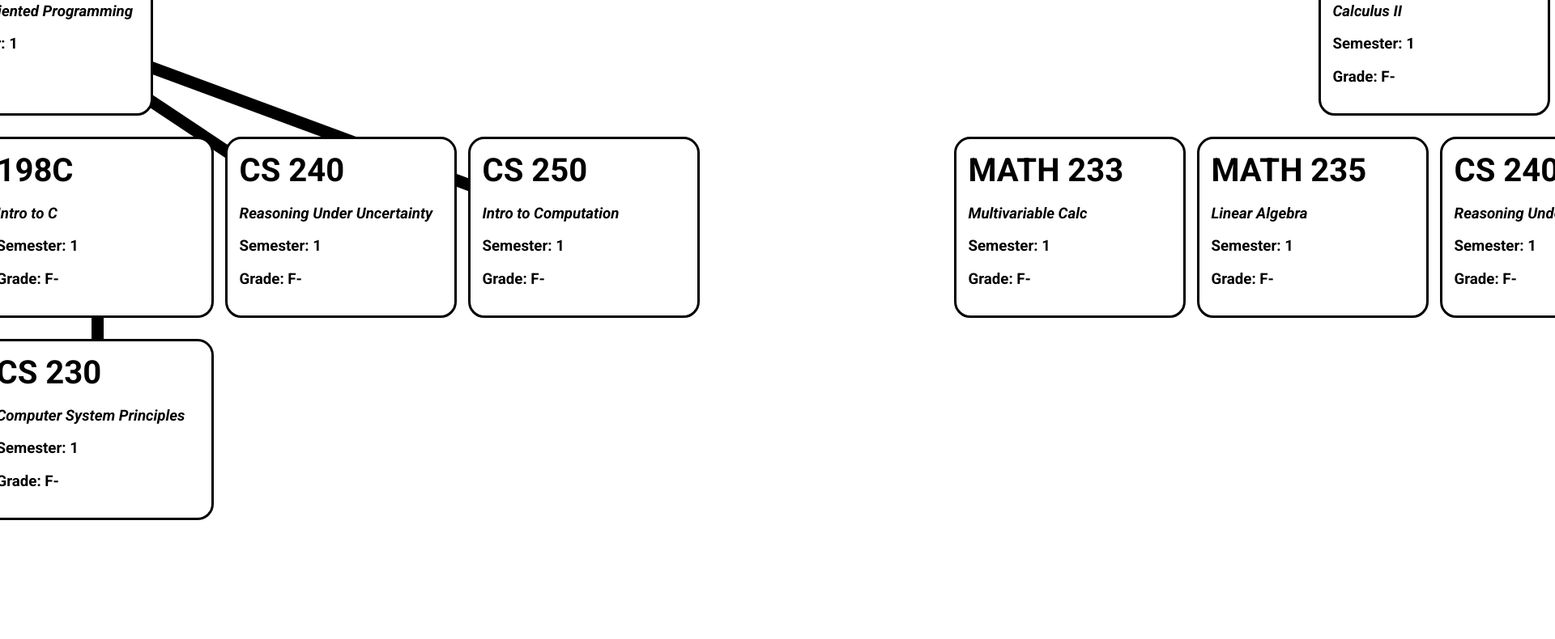
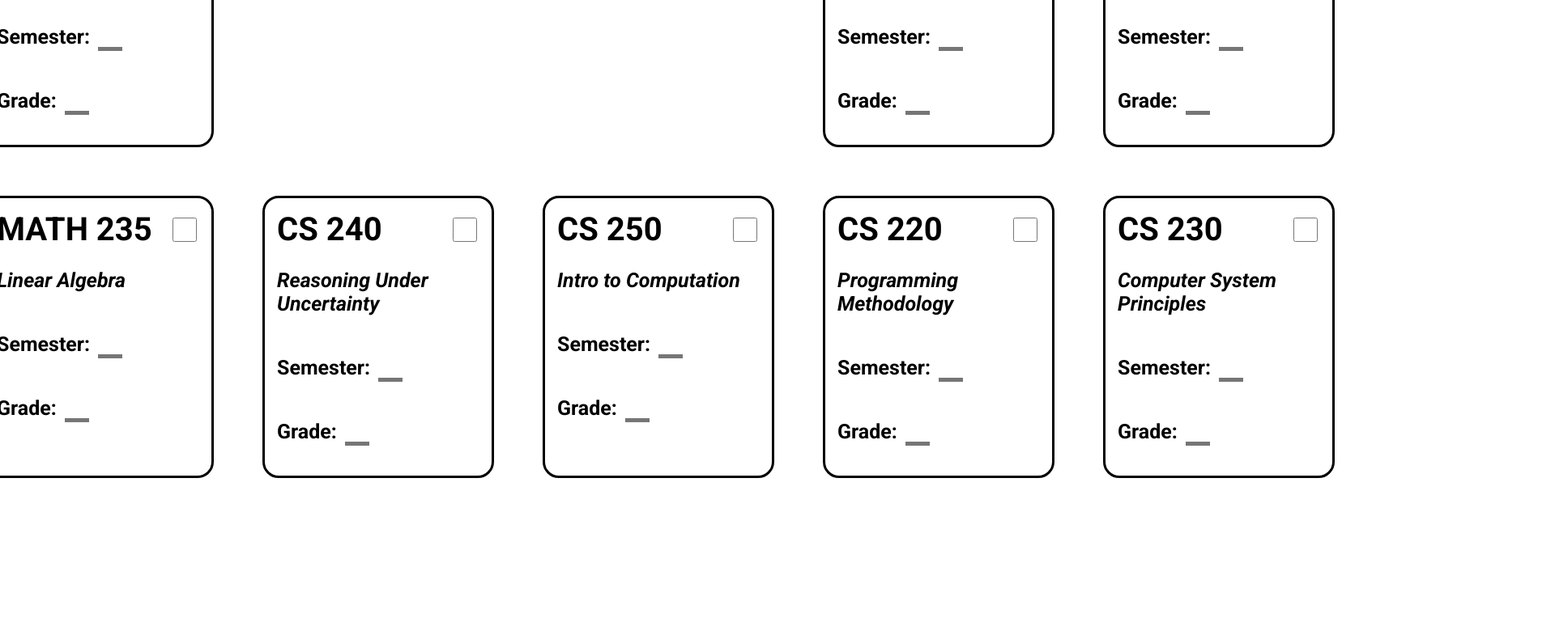
Before and after one commit to jc-cole/CICS-tracking-form, a plain HTML site: page index.html in a window 1280 px wide. Shown: the part 577-1367 px from the top of the page at 81% size, 1920 px wide, since content can reach past the window. After the commit the page ends 1168 px from the top, so only its background shows below. Drawn offline with nearby package versions, Linux system fonts and the light colour scheme.

Commit message:
make css grid display

```diff
--- a/dom-elements/CourseCard.js
+++ b/dom-elements/CourseCard.js
@@ -7,14 +7,32 @@ export class CourseCard {
 
     makeDomElement() {
         // Create the main div
-        this.element = document.createElement("div")
+        this.element = document.createElement("div");
         this.element.className = "course-card";
 
-        // Create and append course identifier
+        // Create and append course identifier and checkbox
+        const container = document.createElement("div");
+        container.style.display = "flex";
+        container.style.justifyContent = "space-between";
+        container.style.alignItems = "center"
+
         const identifier = document.createElement("h2");
         identifier.className = "course-identifier";
         identifier.textContent = this.courseNode.courseIdentifier;
-        this.element.appendChild(identifier);
+        container.appendChild(identifier);
+
+        const checkbox = document.createElement("input");
+        checkbox.type = "checkbox";
+        checkbox.className = "course-completed-checkbox";
+        checkbox.addEventListener("change", (event) => {
+            if (event.target.checked) {
+                this.element.style.borderColor = "lightgreen";
+            } else {
+                this.element.style.borderColor = ""; // Reset to default
+            }
+        });
+        container.appendChild(checkbox);
+        this.element.appendChild(container);
 
         // Create and append course name
         const name = document.createElement("h3");
@@ -22,17 +40,41 @@ export class CourseCard {
         name.textContent = this.courseNode.courseTitle;
         this.element.appendChild(name);
 
-        // Create and append semester label
-        const semester = document.createElement("h3");
-        semester.className = "semester-label";
-        semester.textContent = `Semester: ${this.courseNode.semester || 'N/A'}`;
-        this.element.appendChild(semester);
+        // Create and append semester label with input field
+        const semesterContainer = document.createElement("div");
+        semesterContainer.style.display = "flex";
+        semesterContainer.style.alignItems = "center";
 
-        // Create and append grade
-        const grade = document.createElement("h3");
-        grade.className = "grade";
-        grade.textContent = `Grade: ${this.courseNode.grade || 'N/A'}`;
-        this.element.appendChild(grade);
+        const semesterLabel = document.createElement("h3");
+        semesterLabel.className = "semester-label";
+        semesterLabel.textContent = "Semester: ";
+        semesterContainer.appendChild(semesterLabel);
+
+        const semesterInput = document.createElement("input");
+        semesterInput.type = "text";
+        semesterInput.value = this.courseNode.semester || '';
+        semesterInput.style.marginLeft = "10px";
+        semesterContainer.appendChild(semesterInput);
+
+        this.element.appendChild(semesterContainer);
+
+        // Create and append grade with input field
+        const gradeContainer = document.createElement("div");
+        gradeContainer.style.display = "flex";
+        gradeContainer.style.alignItems = "center";
+
+        const gradeLabel = document.createElement("h3");
+        gradeLabel.className = "grade";
+        gradeLabel.textContent = "Grade: ";
+        gradeContainer.appendChild(gradeLabel);
+
+        const gradeInput = document.createElement("input");
+        gradeInput.type = "text";
+        gradeInput.value = this.courseNode.grade || '';
+        gradeInput.style.marginLeft = "10px";
+        gradeContainer.appendChild(gradeInput);
+
+        this.element.appendChild(gradeContainer);
 
         return this.element;
     }
--- a/index.html
+++ b/index.html
@@ -3,13 +3,16 @@
 <head>
     <meta charset="UTF-8">
     <meta name="viewport" content="width=device-width, initial-scale=1.0">
-    <title>Document</title>
+    <title>CICS BS Tracking Form</title>
     <link rel="stylesheet" href="styles.css">
     <link rel="preconnect" href="https://fonts.googleapis.com">
     <link rel="preconnect" href="https://fonts.gstatic.com" crossorigin>
     <link href="https://fonts.googleapis.com/css2?family=Roboto:ital,wght@0,100..900;1,100..900&display=swap" rel="stylesheet">
 </head>
 <body>
+    <div id="grid-container">
+
+    </div>
     <script src="main.js" type="module"></script>
     <script src="https://d3js.org/d3.v7.min.js"></script>
 </body>
--- a/main.js
+++ b/main.js
@@ -7,19 +7,19 @@ import { D3TreeMaker } from "./d3/d3TreeMaker.js";
 let csCourseTree = new CourseTree()
 
 let csCourseObjects = {
-    "000": new CourseNode("CS 000", "Placeholder Course", "1", "F-", false, []),
-    "110": new CourseNode("CICS 110", "Foundations of Programming", "1", "F-", false, []),
-    "160": new CourseNode("CICS 160", "Object Oriented Programming", "1", "F-", false, []),
-    "198": new CourseNode("198C", "Intro to C", "1", "F-", false, []),
-    "210": new CourseNode("CICS 210", "Data Structures", "1", "F-", false, []),
-    "220": new CourseNode("CS 220", "Programming Methodology", "1", "F-", false, []),
-    "230": new CourseNode("CS 230", "Computer System Principles", "1", "F-", false, []),
-    "240": new CourseNode("CS 240", "Reasoning Under Uncertainty", "1", "F-", false, []),
-    "250": new CourseNode("CS 250", "Intro to Computation", "1", "F-", false, []),
-    "131": new CourseNode("MATH 131", "Calculus I", "1", "F-", false, []),
-    "132": new CourseNode("MATH 132", "Calculus II", "1", "F-", false, []),
-    "233": new CourseNode("MATH 233", "Multivariable Calc", "1", "F-", false, []),
-    "235": new CourseNode("MATH 235", "Linear Algebra", "1", "F-", false, []),
+    "000": new CourseNode("CS 000", "Placeholder Course", "", "", false, []),
+    "110": new CourseNode("CICS 110", "Foundations of Programming", "", "", false, []),
+    "160": new CourseNode("CICS 160", "Object Oriented Programming", "", "", false, []),
+    "198": new CourseNode("198C", "Intro to C", "", "", false, []),
+    "210": new CourseNode("CICS 210", "Data Structures", "", "", false, []),
+    "220": new CourseNode("CS 220", "Programming Methodology", "", "", false, []),
+    "230": new CourseNode("CS 230", "Computer System Principles", "", "", false, []),
+    "240": new CourseNode("CS 240", "Reasoning Under Uncertainty", "", "", false, []),
+    "250": new CourseNode("CS 250", "Intro to Computation", "", "", false, []),
+    "131": new CourseNode("MATH 131", "Calculus I", "", "", false, []),
+    "132": new CourseNode("MATH 132", "Calculus II", "", "", false, []),
+    "233": new CourseNode("MATH 233", "Multivariable Calc", "", "", false, []),
+    "235": new CourseNode("MATH 235", "Linear Algebra", "", "", false, []),
 }
 
 csCourseObjects["000"].addChild(csCourseObjects["110"])
@@ -39,18 +39,54 @@ csCourseObjects["132"].addChild(csCourseObjects["235"])
 csCourseObjects["132"].addChild(csCourseObjects["240"])
 csCourseObjects["132"].addChild(csCourseObjects["250"])
 
-let exampleCourseCards = [
-    new CourseCard(csCourseObjects["110"]),
-    new CourseCard(csCourseObjects["160"]),
-    new CourseCard(csCourseObjects["210"]),
-    new CourseCard(csCourseObjects["220"]),
-    new CourseCard(csCourseObjects["230"]),
-]
+const gridContainer = document.querySelector("#grid-container")
+
+function grid(num, row, col) {
+    let card = new CourseCard(csCourseObjects[num])
+    card.makeDomElement()
+    card.element.style.gridRow = row.toString()
+    card.element.style.gridColumn = col.toString()
+    gridContainer.appendChild(card.element)
+}
+
+
+
+function addRowSpan(row, startColumn, endColumn, color, marginLeft, marginRight) {
+    const spanDiv = document.createElement('div');
+    spanDiv.style.backgroundColor = 'black';
+    spanDiv.style.gridRow = row;
+    spanDiv.style.gridColumn = `${startColumn} / ${endColumn + 1}`;
+    spanDiv.style.height = '100%';
+    spanDiv.style.backgroundColor = color || "black"
+    spanDiv.style.marginLeft = marginLeft || "60px"
+    spanDiv.style.marginRight = marginRight || "60px"
+
+    gridContainer.appendChild(spanDiv);
+}
+
+addRowSpan(4, 1, 4,)
+addRowSpan(4, 5, 6,)
+addRowSpan(2, 4, 6,)
+addRowSpan(2, 2, 2,)
+
+
+
+grid("131", 1, 2)
+grid("132", 3, 2)
+grid("110", 1, 4)
+grid("160", 1, 5)
+grid("210", 3, 5)
+grid("198", 3, 6)
+grid("233", 5, 1)
+grid("235", 5, 2)
+grid("240", 5, 3)
+grid("250", 5, 4)
+grid("220", 5, 5)
+grid("230", 5, 6)
+
+gridContainer.appendChild(makeLine())
+
 
 
 
 csCourseTree.rootNode = csCourseObjects["000"]
-
-let treeMaker = new D3TreeMaker(csCourseTree)
-
-document.querySelector("body").appendChild(treeMaker.makeTree())
--- a/styles.css
+++ b/styles.css
@@ -1,6 +1,12 @@
 body {
     display: flex;
     justify-content: center;
+    margin: 0px;
+}
+.course-completed-checkbox {
+    width: 30px;
+    justify-content: space-between;
+    width: "100%";
 }
 
 .roboto {
@@ -20,6 +26,19 @@ body {
     width: 250px;
     border-color: black;
     padding: 15px;
+    margin: 30px;
+}
+
+#grid-container {
+    height: 100vh;
+    display: grid;
+    grid-template-columns: 1fr 1fr 1fr 1fr 1fr 1fr;
+    grid-template-rows: 1fr 0.1fr 1fr 0.1fr 1fr;
+}
+
+#title-bar {
+    background-color: darkred;
+    grid-column: 1 / 7;
 }
 
 .course-identifier {
@@ -29,6 +48,26 @@ body {
 
 .course-name {
     font-style: italic;
+    font-size: 25px;
+}
+
+.grade {
+    font-size: 25px;
+}
+
+input {
+    width: 30px;
+    height: 30px;
+    border-radius: 0px;
+    border-width: 0px;
+    border-bottom-width: 5px;
+    font-size: 25px;
+    padding: 0px;
+    text-align: center;
+}
+
+.semester-label {
+    font-size: 25px;
 }
 
 .link {
```
